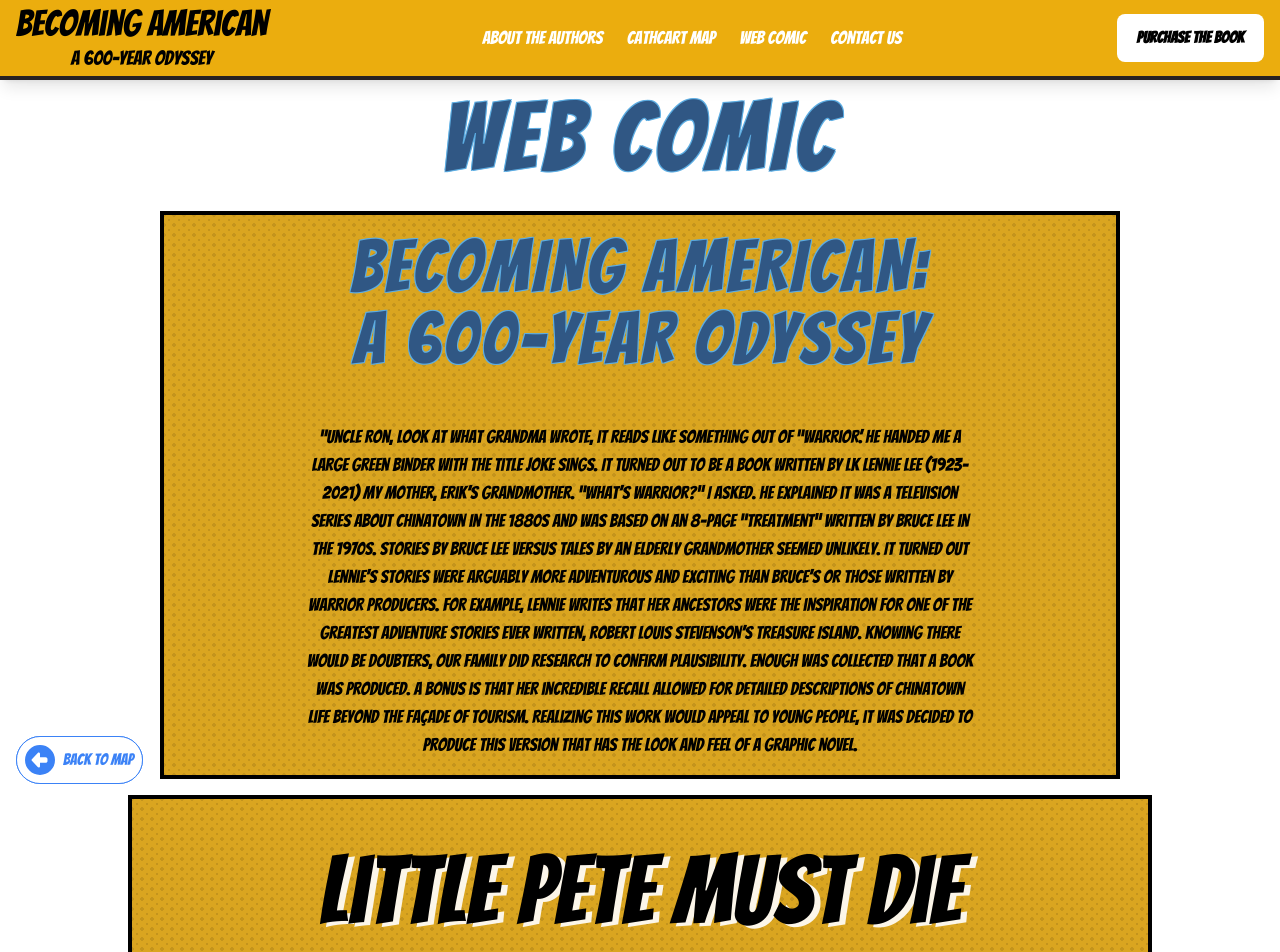
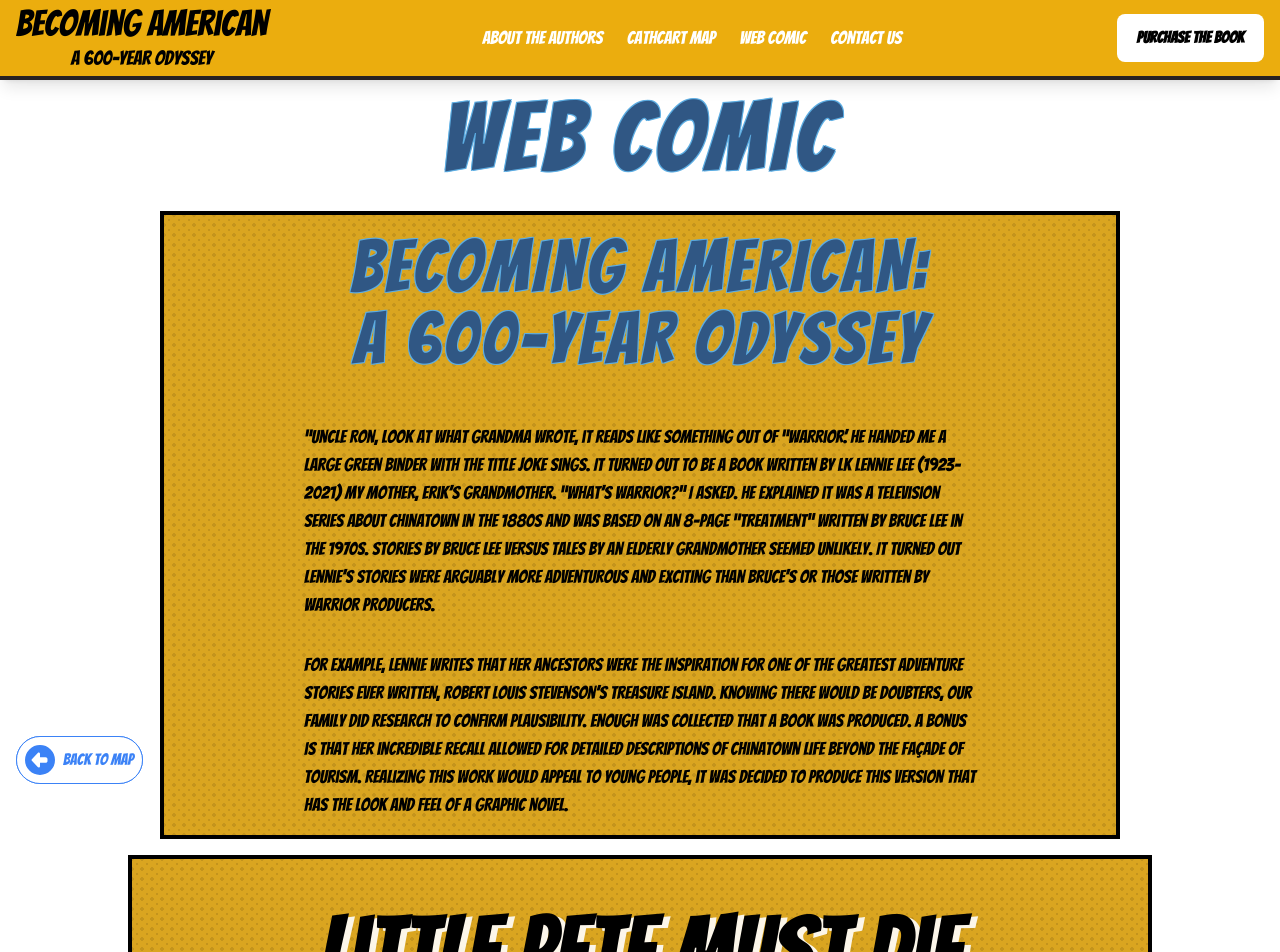
Before and after one commit to alison2686/book-map, a Next.js app: page /WebComic in a window 1280 px wide. Shown: the top 952 px of the page. Built offline with nearby package versions, Linux system fonts and the light colour scheme.

Commit message:
comic cover split h2

```diff
--- a/src/app/WebComic/page.tsx
+++ b/src/app/WebComic/page.tsx
@@ -10,7 +10,7 @@ function WebComic() {
         <h1 className='comic-cover-title md:text-5xl lg:text-7xl text-center'>
           Becoming American: <br /> A 600-Year Odyssey
         </h1>
-        <h2 className='mt-4 md:mt-8 text-sm md:text-base lg:text-lg leading-relaxed text-center max-w-2xl'>
+        <h2 className='mt-4 md:mt-8 text-sm md:text-base lg:text-lg  max-w-2xl'>
           “Uncle Ron, look at what Grandma wrote, it reads like something out of
           “Warrior.’ He handed me a large green binder with the title Joke
           Sings. It turned out to be a book written by LK Lennie Lee (1923-2021)
@@ -19,9 +19,11 @@ function WebComic() {
           on an 8-page “treatment” written by Bruce Lee in the 1970s. Stories by
           Bruce Lee versus tales by an elderly grandmother seemed unlikely. It
           turned out Lennie’s stories were arguably more adventurous and
-          exciting than Bruce’s or those written by Warrior producers. For
-          example, Lennie writes that her ancestors were the inspiration for one
-          of the greatest adventure stories ever written, Robert Louis
+          exciting than Bruce’s or those written by Warrior producers.
+        </h2>
+        <h2 className='mt-4 md:mt-8 text-sm md:text-base lg:text-lg max-w-2xl'>
+          For example, Lennie writes that her ancestors were the inspiration for
+          one of the greatest adventure stories ever written, Robert Louis
           Stevenson’s Treasure Island. Knowing there would be doubters, our
           family did research to confirm plausibility. Enough was collected that
           a book was produced. A bonus is that her incredible recall allowed for
```
